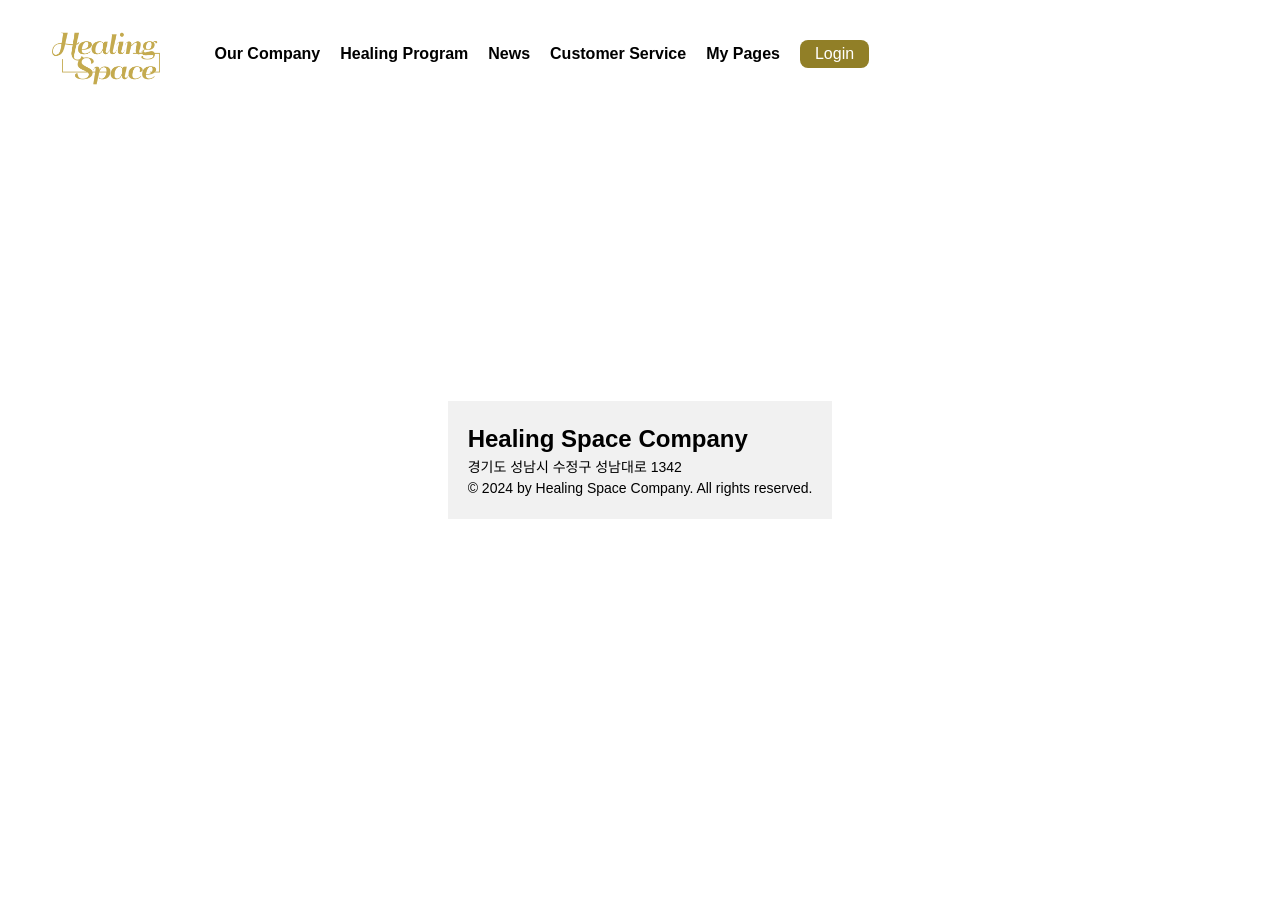
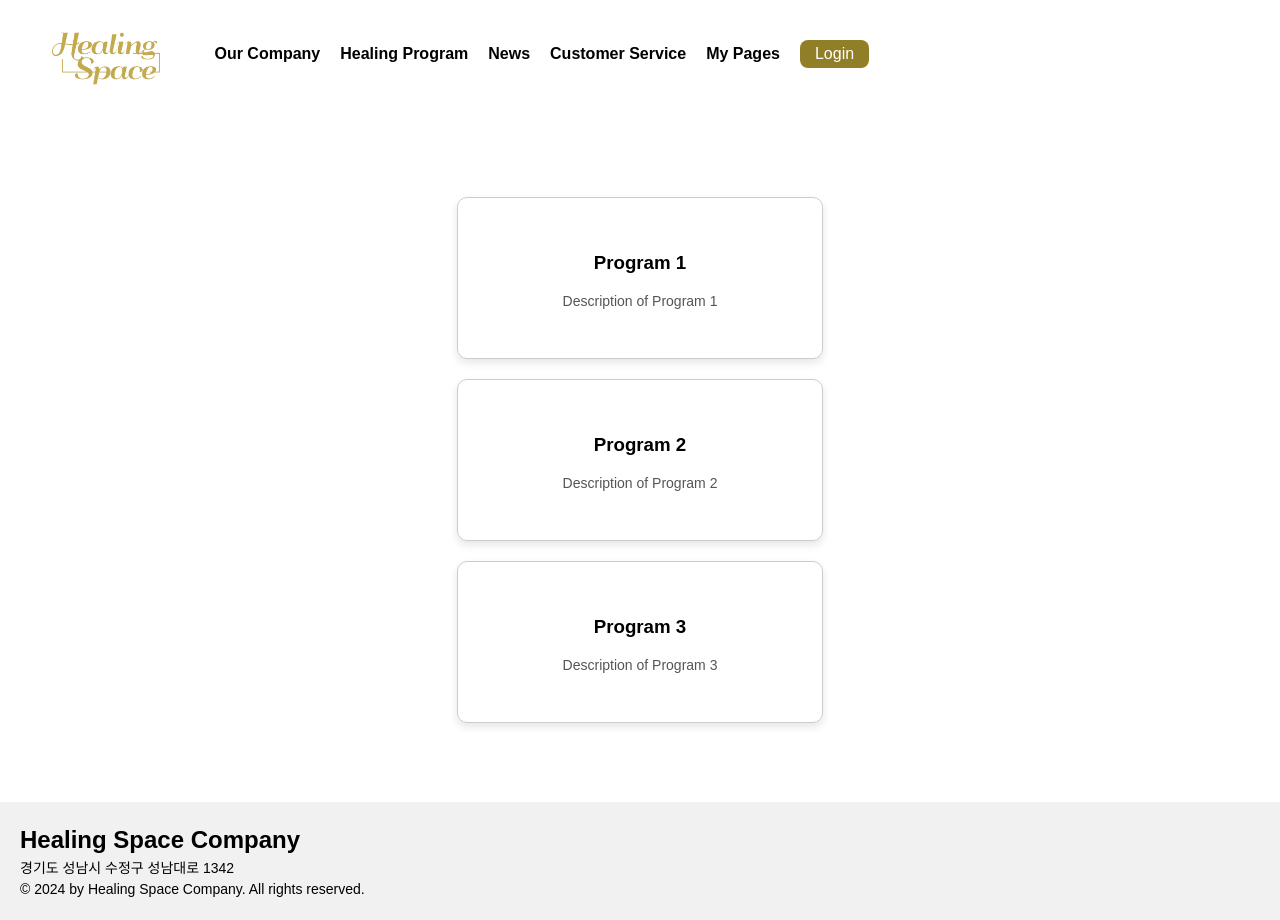
Before and after one commit to passionryu/Healing-Space-Front, a React (Vite) app: page /healing-program in a window 1280 px wide. Before the commit the page ends 860 px from the top, so only its background shows below. Built offline with nearby package versions, Linux system fonts and the light colour scheme.

Commit message:
[feat] 푸터와 바디 분리

```diff
--- a/src/App.css
+++ b/src/App.css
@@ -1,7 +1,9 @@
 /* App.css */
 body {
+  position: relative;
   margin: 0;
   padding-top: 60px; /* 헤더 높이만큼 패딩 추가 */
+  padding-bottom: 60px;
   background-color: #ffffff; /* 흰색 */
   color: #000000; /* 글자색: 검정 */
   font-family: Arial, sans-serif; /* 기본 폰트 설정 */
--- a/src/components/Header.jsx
+++ b/src/components/Header.jsx
@@ -29,7 +29,11 @@ const Header = () => {
                         <li>
                             Healing Program
                             <ul className="submenu">
-                                <li>Healing Program</li>
+                                <li>
+                                    <Link to="/healing-program">
+                                        Healing Program
+                                    </Link>
+                                </li>
                                 <li>Healing Store</li>
                                 <li>AI Recommendation</li>
                             </ul>
--- /dev/null
+++ b/src/pages/HealingProgram.jsx
@@ -0,0 +1,29 @@
+import React from "react";
+import "../styles/HealingProgram.css";
+
+const HealingProgram = () => {
+  return (
+
+    <div className="healing-program-container">
+
+      <div className="card">
+        <h3>Program 1</h3>
+        <p>Description of Program 1</p>
+      </div>
+
+      <div className="card">
+        <h3>Program 2</h3>
+        <p>Description of Program 2</p>
+      </div>
+
+      <div className="card">
+        <h3>Program 3</h3>
+        <p>Description of Program 3</p>
+      </div>
+
+    </div>
+
+  );
+};
+
+export default HealingProgram;
--- a/src/routes/router.jsx
+++ b/src/routes/router.jsx
@@ -3,6 +3,7 @@ import { BrowserRouter as Router, Route, Routes } from 'react-router-dom';
 import Main from '../pages/MainPage'
 import AboutUs from '../pages/AboutUs';
 import Team from '../pages/Team';
+import HealingProgram from '../pages/HealingProgram'
 
 
 function AppRouter() {
@@ -12,6 +13,7 @@ function AppRouter() {
         <Route path="/" element={<Main />} />
         <Route path="/about-us" element={<AboutUs />} />
         <Route path="/team" element={<Team />} />
+        <Route path="/healing-program" element={<HealingProgram />} />
       </Routes>
 
   );
--- a/src/styles/Footer.css
+++ b/src/styles/Footer.css
@@ -1,5 +1,8 @@
 footer {
-    width: 100%;  /* 화면 전체 가로 크기를 차지 */
+    position: absolute;  /* 화면에서 절대 위치 설정 */
+    left: 0;  /* 화면 왼쪽에 고정 */
+    right: 0;  /* 화면 오른쪽에 고정 */
+    bottom: 0;  /* 화면 하단에 고정 */
     padding: 20px;  /* 푸터의 여백을 추가 */
     box-sizing: border-box;  /* 패딩을 포함하여 크기 계산 */
     text-align: left;  /* 텍스트 왼쪽 정렬 */
--- /dev/null
+++ b/src/styles/HealingProgram.css
@@ -0,0 +1,25 @@
+.healing-program-container {
+    display: flex;
+    flex-direction: column;  /* 카드들을 세로로 배치 */
+    align-items: center;     /* 카드들을 수평으로 중앙 정렬 */
+    gap: 20px;               /* 카드들 사이에 간격 추가 */
+    padding: 20px;           /* 컨테이너 여백 */
+  }
+
+  .card {
+    width: 300px;            /* 카드 너비 */
+    padding: 20px;           /* 카드 안쪽 여백 */
+    border: 1px solid #ccc; /* 카드 테두리 */
+    border-radius: 10px;     /* 카드 모서리 둥글게 */
+    box-shadow: 0 4px 8px rgba(0, 0, 0, 0.1); /* 그림자 효과 */
+    text-align: center;      /* 카드 안의 내용 중앙 정렬 */
+  }
+
+  .card h3 {
+    margin-bottom: 10px;    /* 카드 제목과 본문 사이 간격 */
+  }
+
+  .card p {
+    font-size: 14px;
+    color: #555;            /* 텍스트 색상 */
+  }
```
